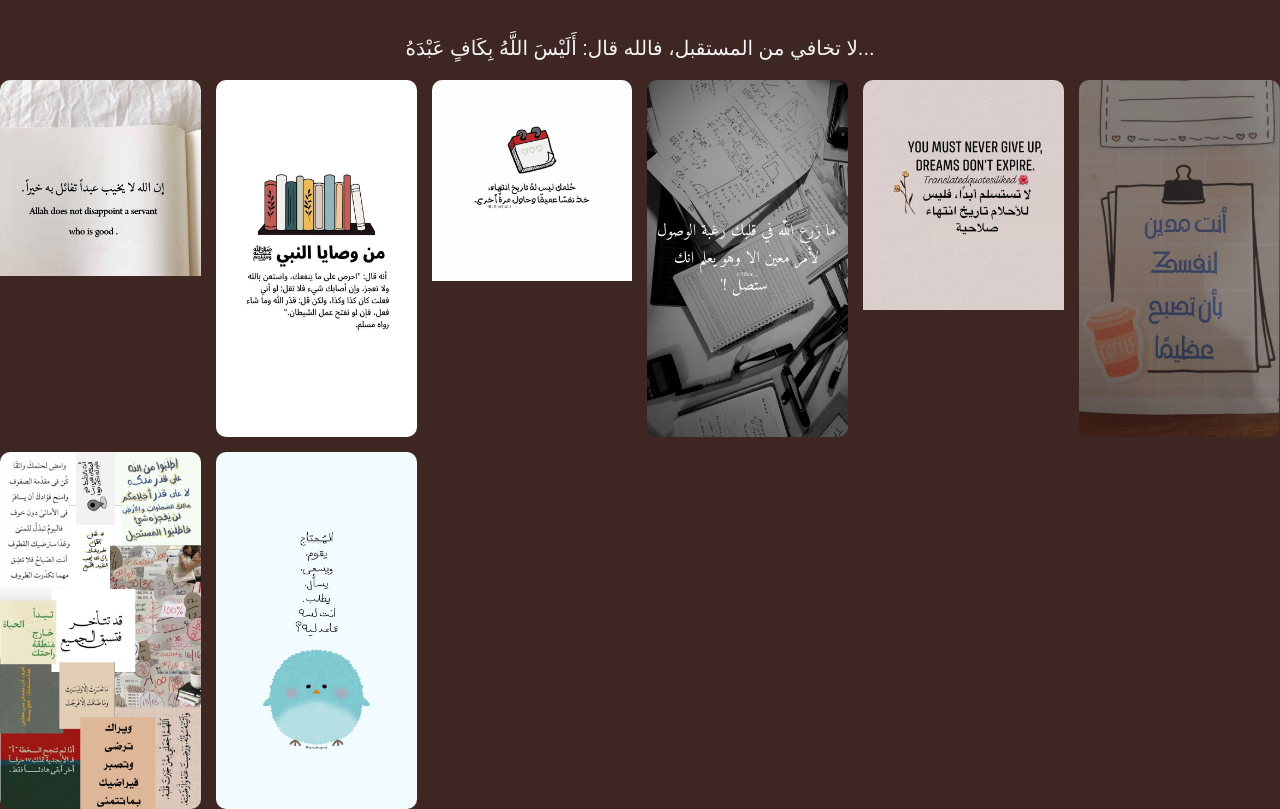
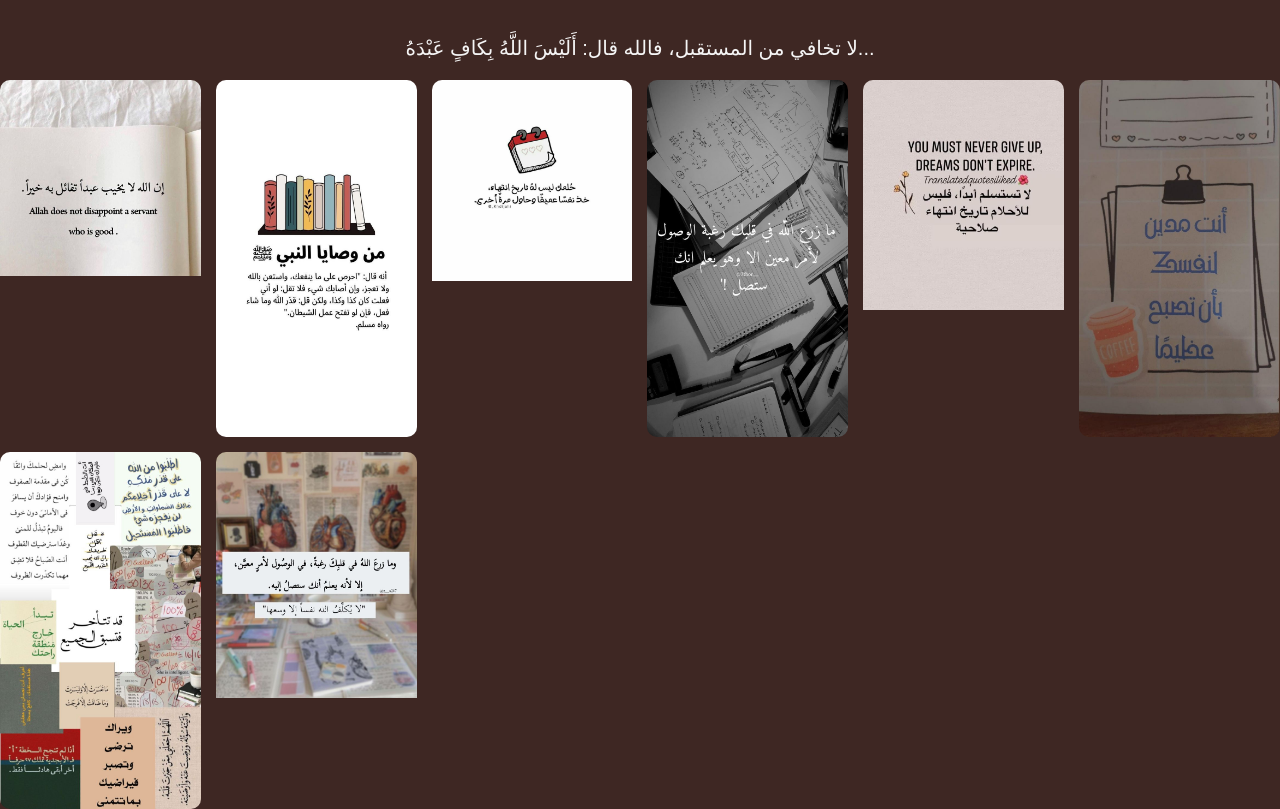
Before and after one commit to Malek1290/Motivation, a plain HTML site: page index.html in a window 1280 px wide. Shown: the part 64-873 px from the top of the page. Drawn offline with Linux system fonts and the light colour scheme.

Commit message:
Update index.html

```diff
--- a/index.html
+++ b/index.html
@@ -155,7 +155,7 @@
       <img src="Qq.jpg" alt="Nature Image 4" />
     </div>
     <div class="card">
-      <img src="Bi.jpg" alt="Nature Image 4" />
+      <img src="Ah.jpg" alt="Nature Image 4" />
     </div>
   </div>
 
```
